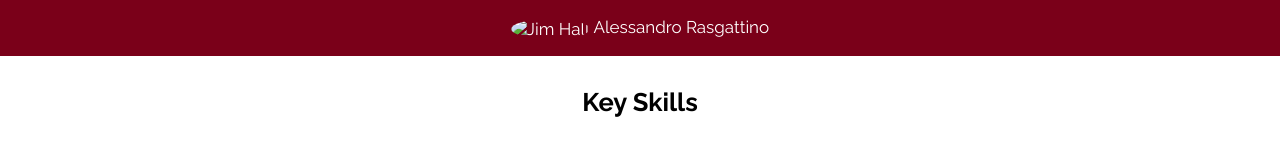
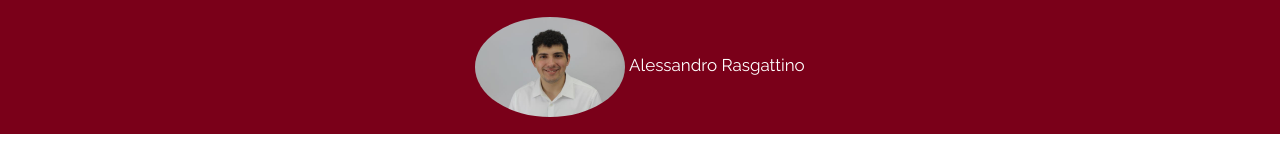
Before and after one commit to RasgaEDU/Profile-Sample-Work, a plain HTML site: page index (2).html in a window 1280 px wide. Shown: the top 162 px of the page. Drawn offline with Linux system fonts and the light colour scheme; a web font is replaced by a local one.

Commit message:
Update index.html
Fixing image

```diff
--- a/index (2).html
+++ b/index (2).html
@@ -119,7 +119,7 @@
 
 
     <header>
-      <img src="photo.jpg" alt="Jim Hall">
+      <img src="5897013_RASGATTINO, ALESSANDRO_4513 (2).JPG" alt="Alessandro Rasgattino">
       Alessandro Rasgattino
     </header>
 
```
